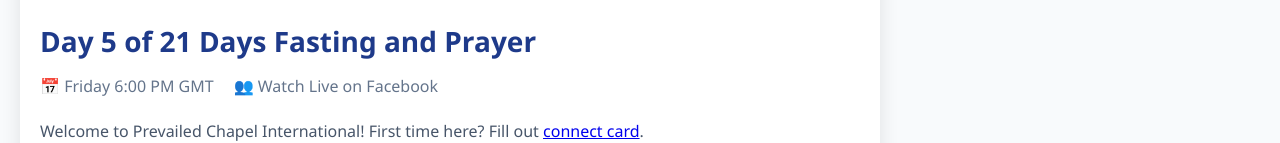
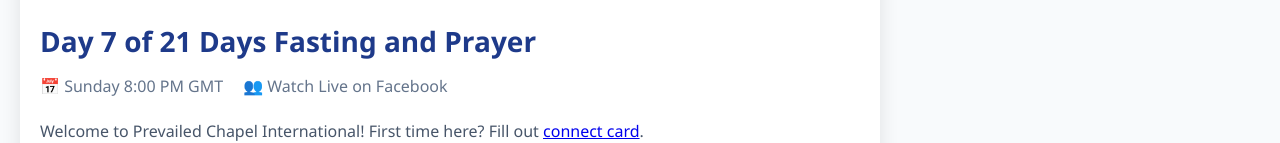
Before and after one commit to eugene234466/Prevailers-s-Chapel, a plain HTML site: page livestream.html in a window 1280 px wide. Shown: the part 812-955 px from the top of the page. Drawn offline with Linux system fonts and the light colour scheme.

Commit message:
Update livestream details for Day 7 event

```diff
--- a/livestream.html
+++ b/livestream.html
@@ -91,9 +91,9 @@
       </div>
 
       <div class="video-info">
-        <h2>Day 5 of 21 Days Fasting and Prayer</h2>
+        <h2>Day 7 of 21 Days Fasting and Prayer</h2>
         <div class="video-meta">
-          <span>📅 Friday 6:00 PM GMT</span>
+          <span>📅 Sunday 8:00 PM GMT</span>
           <span>👥 Watch Live on Facebook</span>
         </div>
         <p class="video-description">
```
